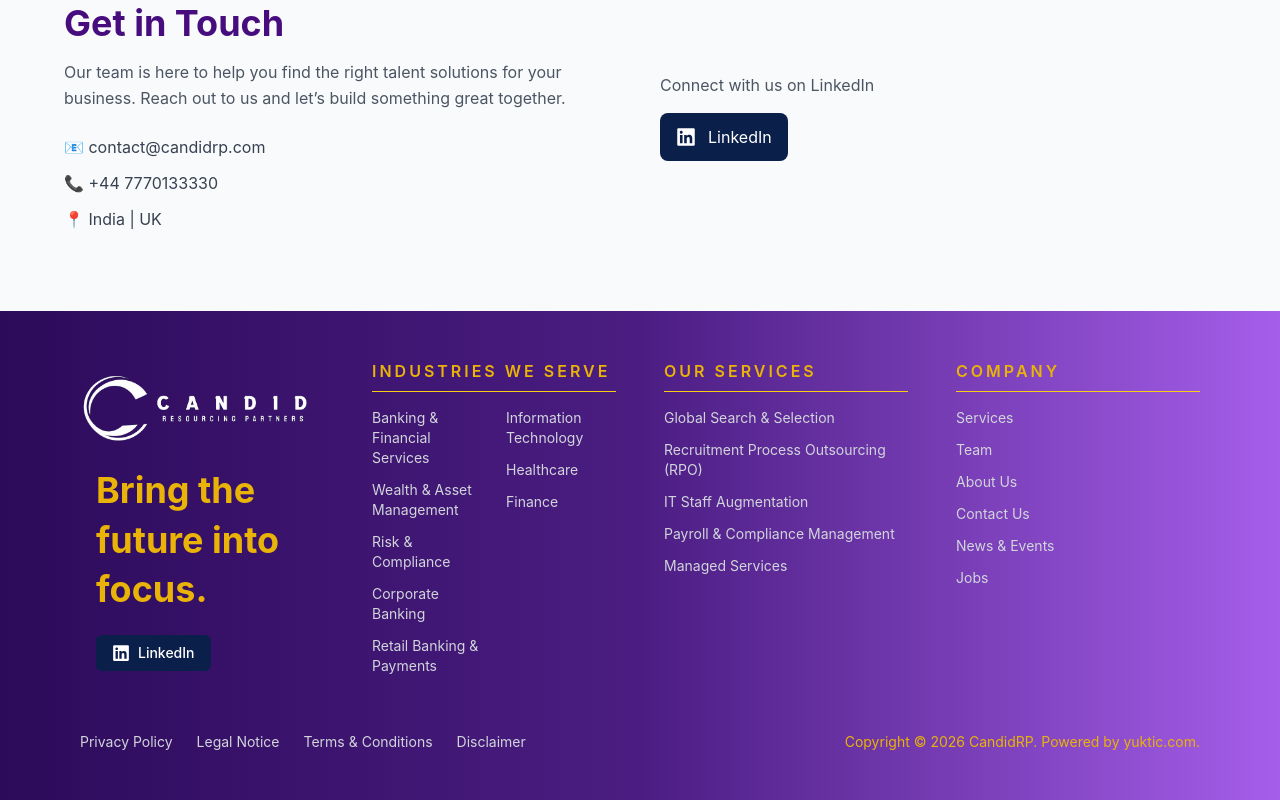
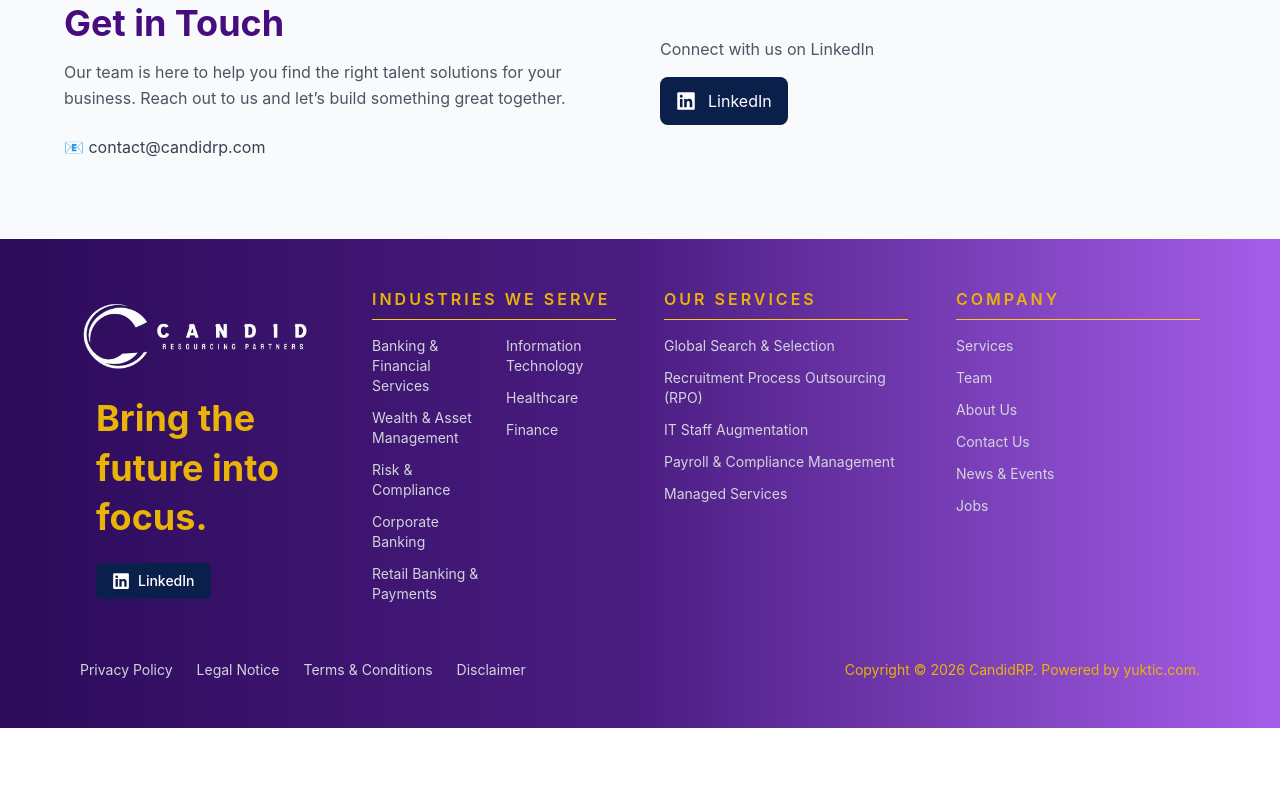
Before and after one commit to YuktiClan/Candidrp, a React (Vite) app in the folder candidrp-frontend/: page /team in a window 1280 px wide. Shown: the part 1727-2527 px from the top of the page. After the commit the page ends 2455 px from the top, so only its background shows below. Built offline with nearby package versions, Linux system fonts and the light colour scheme.

Commit message:
Update ContactSection.jsx

```diff
--- a/candidrp-frontend/src/components/ContactSection.jsx
+++ b/candidrp-frontend/src/components/ContactSection.jsx
@@ -18,8 +18,8 @@ export default function ContactSection() {
 
           <div className="space-y-3 text-gray-700">
             <p>📧 contact@candidrp.com</p>
-            <p>📞 +44 7770133330</p>
-            <p>📍 India | UK</p>
+
+
           </div>
         </div>
 
```
